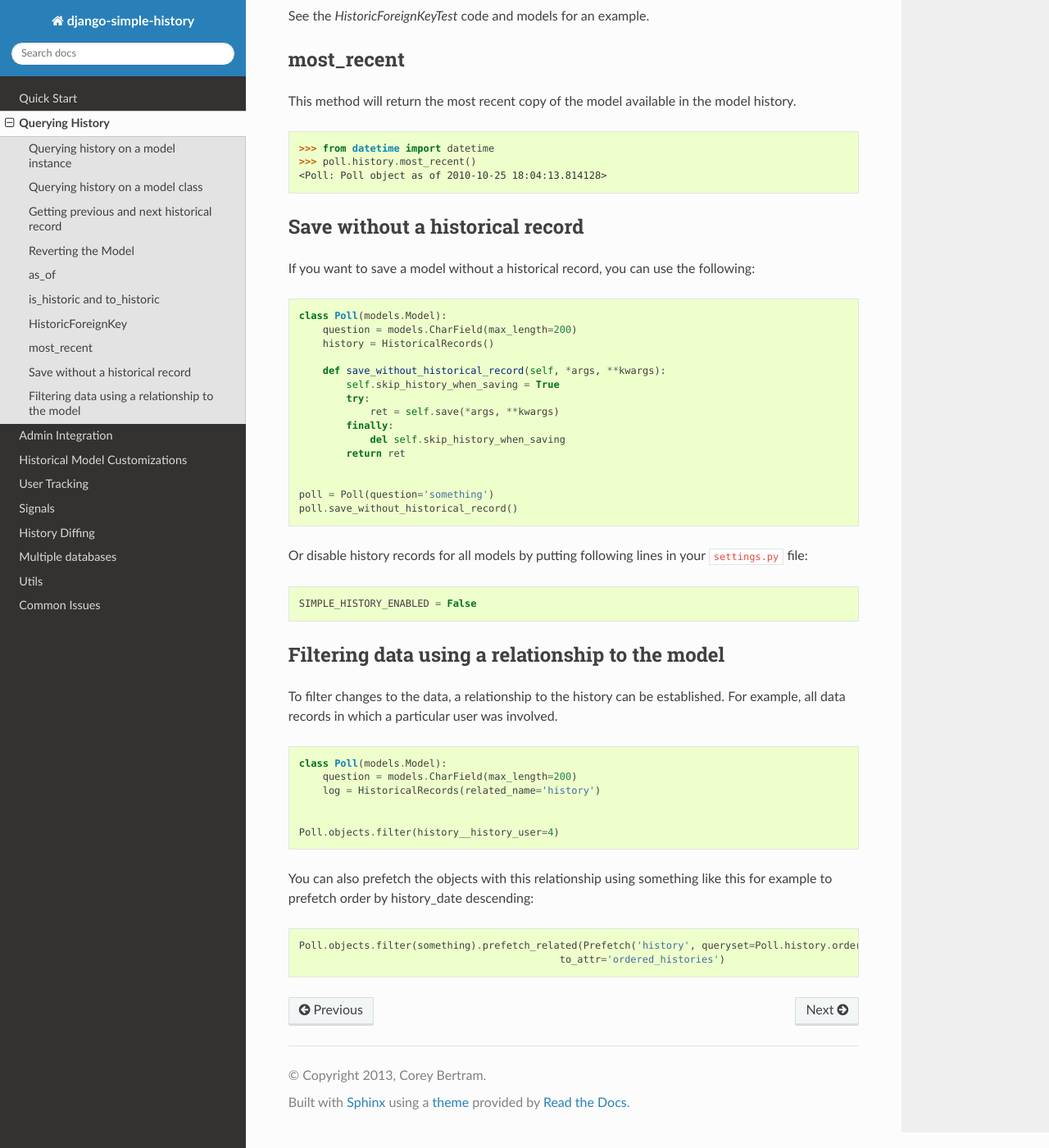
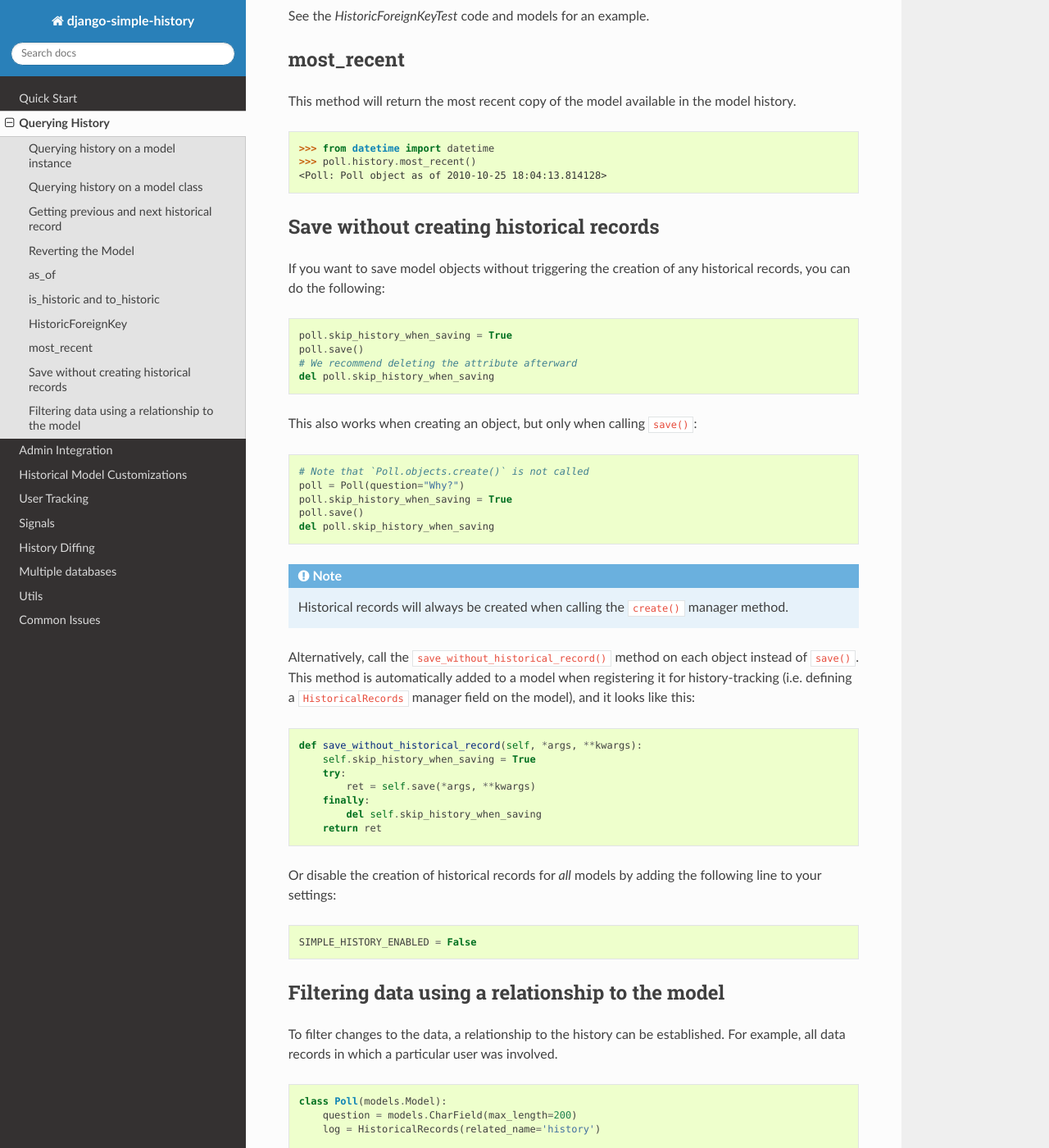
Before and after one commit to jazzband/django-simple-history, a Sphinx documentation site: the page built from docs/querying_history.rst, in a window 1280 px wide and 1400 px high, scrolled down 3111 px. Shown: the whole window at 82% size. Built offline with Sphinx 7.4.7 and the Read the Docs theme 2.0.0, drawn with Linux system fonts in a browser that asks for light colours.

Commit message:
Make `skip_history_when_saving` work when creating a new object (#1262)
* Made skip_history_when_saving work when creating

...a model object - not just when updating an object.

Also improved the docs on saving without creating historical records,
and fixed an unrelated `PollWithManyToMany` instance being used in the
assertions in the existing test for `skip_history_when_saving`.

* Apply suggestions from code review

Co-authored-by: Tim Schilling <schilling711@gmail.com>

* More docs suggestions from code review

---------

Co-authored-by: Tim Schilling <schilling711@gmail.com>

```diff
--- a/CHANGES.rst
+++ b/CHANGES.rst
@@ -4,6 +4,8 @@
 Unreleased
 ----------
 
+- Made ``skip_history_when_saving`` work when creating an object - not just when
+  updating an object (gh-1262)
 
 3.7.0 (2024-05-29)
 ------------------
--- a/docs/querying_history.rst
+++ b/docs/querying_history.rst
@@ -175,30 +175,50 @@
     <Poll: Poll object as of 2010-10-25 18:04:13.814128>
 
 
-Save without a historical record
---------------------------------
+Save without creating historical records
+----------------------------------------
 
-If you want to save a model without a historical record, you can use the following:
+If you want to save model objects without triggering the creation of any historical
+records, you can do the following:
 
 .. code-block:: python
 
-    class Poll(models.Model):
-        question = models.CharField(max_length=200)
-        history = HistoricalRecords()
+    poll.skip_history_when_saving = True
+    poll.save()
+    # We recommend deleting the attribute afterward
+    del poll.skip_history_when_saving
 
-        def save_without_historical_record(self, *args, **kwargs):
-            self.skip_history_when_saving = True
-            try:
-                ret = self.save(*args, **kwargs)
-            finally:
-                del self.skip_history_when_saving
-            return ret
+This also works when creating an object, but only when calling ``save()``:
 
+.. code-block:: python
 
-    poll = Poll(question='something')
-    poll.save_without_historical_record()
+    # Note that `Poll.objects.create()` is not called
+    poll = Poll(question="Why?")
+    poll.skip_history_when_saving = True
+    poll.save()
+    del poll.skip_history_when_saving
 
-Or disable history records for all models by putting following lines in your ``settings.py`` file:
+.. note::
+    Historical records will always be created when calling the ``create()`` manager method.
+
+Alternatively, call the ``save_without_historical_record()`` method on each object
+instead of ``save()``.
+This method is automatically added to a model when registering it for history-tracking
+(i.e. defining a ``HistoricalRecords``  manager field on the model),
+and it looks like this:
+
+.. code-block:: python
+
+    def save_without_historical_record(self, *args, **kwargs):
+        self.skip_history_when_saving = True
+        try:
+            ret = self.save(*args, **kwargs)
+        finally:
+            del self.skip_history_when_saving
+        return ret
+
+Or disable the creation of historical records for *all* models
+by adding the following line to your settings:
 
 .. code-block:: python
 
```
Also changed, not shown: 2 other files.
